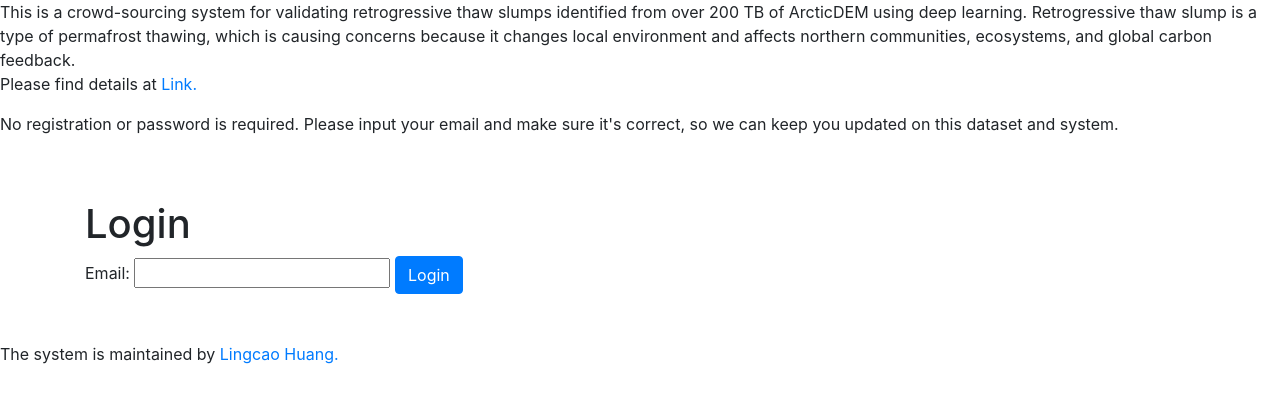
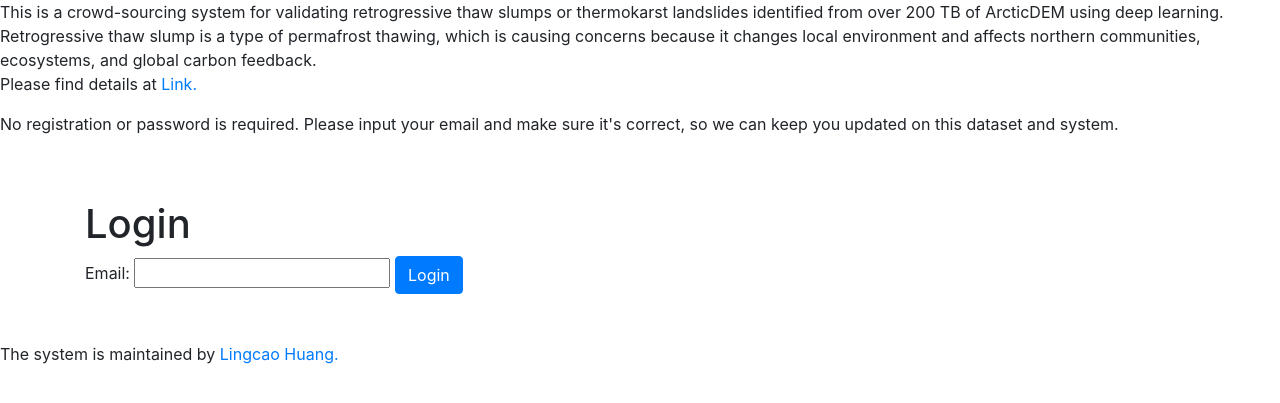
Before and after one commit to yghlc/labelEarth-server, a Django app: page /user/login in a window 1280 px wide. Shown: the part 56-459 px from the top of the page. Run offline with Django 4.2, Linux system fonts and the light colour scheme; parts of the project's set-up code (start-up, migrations or seed data) failed here and were passed over; some libraries are stand-ins or nearby versions.

Commit message:
add thermokarst landslides

```diff
--- a/userManage/templates/userManage/login.html
+++ b/userManage/templates/userManage/login.html
@@ -5,7 +5,7 @@
 {% load crispy_forms_tags %}
 
     <p class="text-left">
-        This is a crowd-sourcing system for validating retrogressive thaw slumps identified from over 200 TB of ArcticDEM using deep learning.
+        This is a crowd-sourcing system for validating retrogressive thaw slumps or thermokarst landslides identified from over 200 TB of ArcticDEM using deep learning.
         Retrogressive thaw slump is a type of permafrost thawing, which is causing concerns because it changes
         local environment and affects northern communities, ecosystems, and global carbon feedback. <br>
         Please find details at
```
